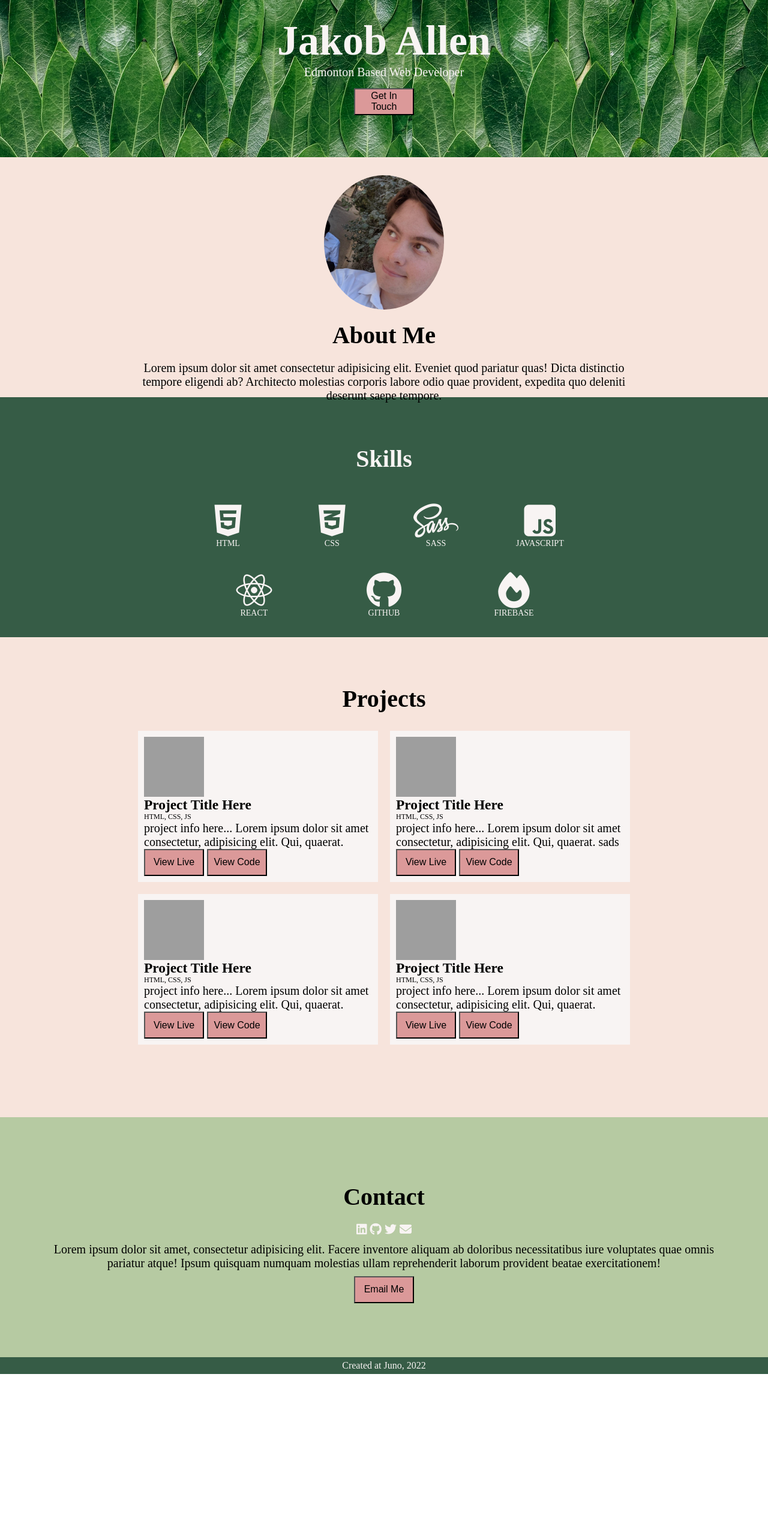
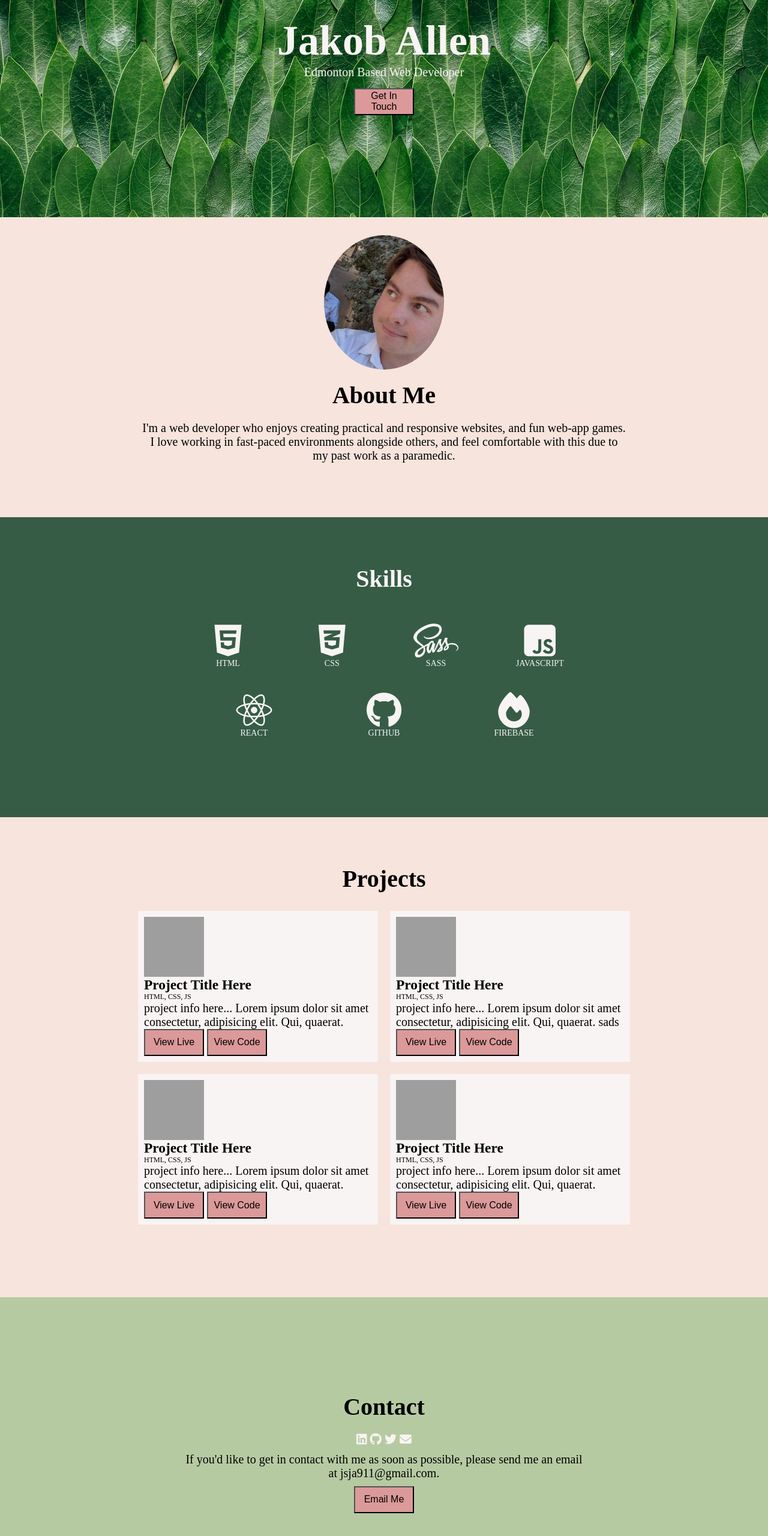
Before and after one commit to allenjakob/jakobAllenPortfolio, a plain HTML site: page index.html in a window 1280 px wide. Shown: the part 138-2698 px from the top of the page at 60% size. Before the commit the page ends 2428 px from the top, so only its background shows below. Drawn offline with Linux system fonts and the light colour scheme; grey boxes are pictures that could not be loaded.

Commit message:
fixed issue with section heights, added customization

```diff
--- a/index.html
+++ b/index.html
@@ -39,7 +39,7 @@
                     <img src="../assets/jakobPic.jpg" alt="a picture of handsome Jakob Allen">
                 </div>
                 <h2>About Me</h2>
-                <p>Lorem ipsum dolor sit amet consectetur adipisicing elit. Eveniet quod pariatur quas! Dicta distinctio tempore eligendi ab? Architecto molestias corporis labore odio quae provident, expedita quo deleniti deserunt saepe tempore.</p>
+                <p>I'm a web developer who enjoys creating practical and responsive websites, and fun web-app games. I love working in fast-paced environments alongside others, and feel comfortable with this due to my past work as a paramedic.</p>
             </div>
         </div>
     </section>
@@ -66,6 +66,7 @@
                         <p>JAVASCRIPT</p>
                     </div>
                 </div><!-- end skillBoxContainer -->
+                <!-- split into two for a cleaner design due to odd numbered skills -->
                 <div class="skillBoxContainer">
                     <div class="skillBox">
                         <i class="fa-brands fa-react fa-3x"></i>
@@ -149,16 +150,28 @@
         <!-- contact section -->
         <div class="wrapper">
             <div class="contactFlexParent">
+                <div class="contactFlexChild">
                     <h2>Contact</h2>
                     <div class="contactIconBox">
                         <!-- 4 icons go here -->
+                        <a href="https://www.linkedin.com/in/jakob-allen-12a6b1252/">
                             <i class="fa-brands fa-linkedin"></i>
+                        </a>
+                        <a href="https://github.com/allenjakob">
                             <i class="fa-brands fa-github"></i>
+                        </a>
+                        <a href="https://twitter.com/Jakob38129266?t=uLwFv_ee3zBS4kknQjdJxQ&s=09">
                             <i class="fa-brands fa-twitter"></i>
+                        </a>
+                        <a href="">
                             <i class="fa-solid fa-envelope"></i>
+                        </a>
                     </div>
-                <p>Lorem ipsum dolor sit amet, consectetur adipisicing elit. Facere inventore aliquam ab doloribus necessitatibus iure voluptates quae omnis pariatur atque! Ipsum quisquam numquam molestias ullam reprehenderit laborum provident beatae exercitationem!</p>
-                <button>Email Me</button>
+                    <p>If you'd like to get in contact with me as soon as possible, please send me an email at jsja911@gmail.com.</p>
+                    <a href=""><button>Email Me</button></a>
+
+
+                </div>
             </div>
         </div>
     </section>
--- a/styles/sass/_about.scss
+++ b/styles/sass/_about.scss
@@ -1,9 +1,9 @@
 @use 'variables';
 
 #about{
-    height: 50vh;
-    @media (max-width: 627px){
-        height: 60vh;
+    height: 500px;
+    @media (max-width: 452px){
+        height: 550px;
     }
 }
 
--- a/styles/sass/_contact.scss
+++ b/styles/sass/_contact.scss
@@ -4,13 +4,20 @@
     background-color: variables.$lightGreen;
     display: flex;
     align-items: center;
+    height: 500px;
 }
 
 .contactFlexParent{
     display: flex;
+    justify-content: center;
+}
+
+.contactFlexChild{
+    display: flex;
     flex-direction: column;
     align-items: center;
     text-align: center;
+    width: 60%;
     p{
         padding: 10px;
     }
--- a/styles/sass/_footer.scss
+++ b/styles/sass/_footer.scss
@@ -6,4 +6,5 @@
     color: variables.$white;
     font-size: 0.8rem;
     padding: 5px;
+    height: 30px;
 }
--- a/styles/sass/_header.scss
+++ b/styles/sass/_header.scss
@@ -1,7 +1,7 @@
 @use 'variables';
 
 header{
-    height: 50vh;
+    height: 500px;
     background-image: url(../assets/leafyBackground2.avif);
 }
 
--- a/styles/sass/_projects.scss
+++ b/styles/sass/_projects.scss
@@ -2,9 +2,9 @@
 
 #projects{
     background-color: variables.$tan;
-    height: 100vh;
-    @media (max-width: 505px){
-        height: 185vh;
+    height: 800px;
+    @media (max-width: 728px){
+        height: 1430px;
     }
     h2{
         padding-top: 80px;
@@ -27,11 +27,11 @@
     background-color: variables.$white;
     width: 40%;
     @media (max-width: 505px){
-        width: 60%;
+        width: 80%;
     }
     margin: 10px 10px;
     max-width: 400px;
-    min-width: 200px;
+    min-width: 300px;
     padding: 10px;
     .smallText{
         font-size: 0.6rem;
--- a/styles/sass/_skills.scss
+++ b/styles/sass/_skills.scss
@@ -2,6 +2,7 @@
 
 #skills{
     background-color: variables.$darkGreen;
+    height: 500px;
     h2{
         color: variables.$white;
         padding-top: 80px;
```
Also changed, not shown: assets/projects-api-quotes.png (added), styles/styles.css. Lines whose indentation alone changed are shown as unchanged.
